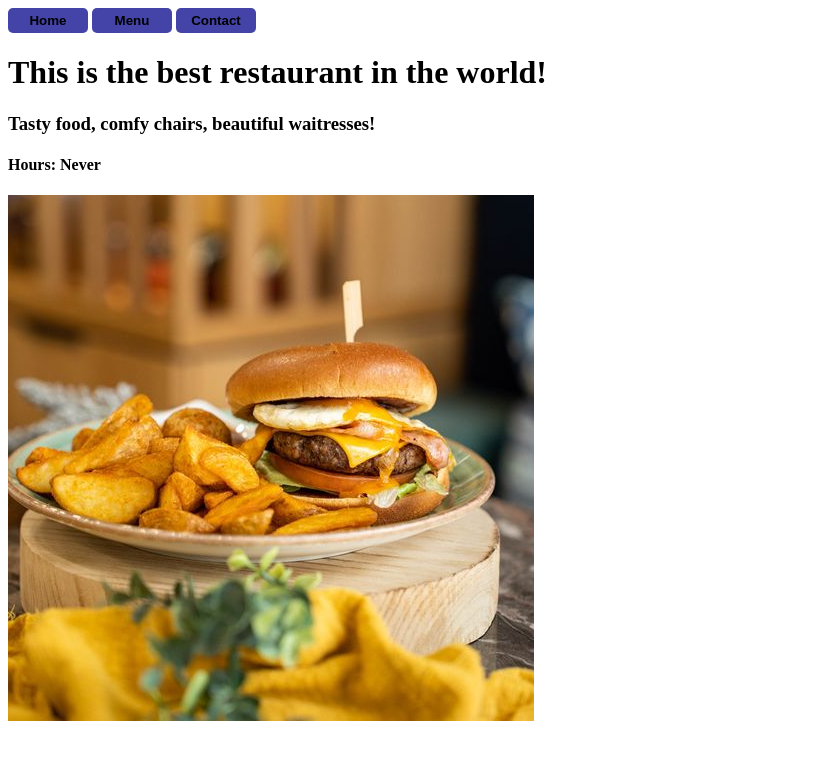
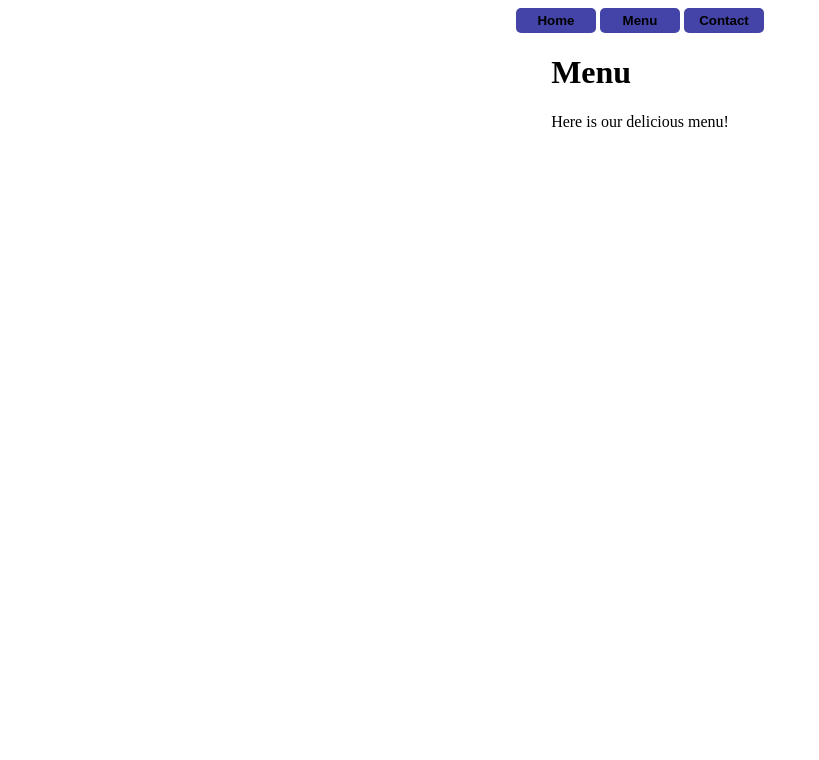
Before and after one commit to Olorin4/project-restaurant-page, a website built with webpack: page src/index.html in a window 1280 px wide. Both pictures are taken after a click on the button "Menu". Shown: the whole page, without its empty margins (0-819 px from the left). Built offline with nearby package versions, Linux system fonts and the light colour scheme.

Commit message:
Create logic for tab-switching and create different modules for each tab

```diff
--- a/package.json
+++ b/package.json
@@ -7,7 +7,7 @@
   "scripts": {
     "test": "echo \"Error: no test specified\" && exit 1",
     "watch": "webpack --watch",
-    "start": "webpack serve --open --config webpack.dev.js",
+    "start": "webpack serve --config webpack.dev.js --open",
     "build": "webpack --config webpack.prod.js"
   },
   "keywords": [],
--- /dev/null
+++ b/src/contact.js
@@ -0,0 +1,16 @@
+export function loadContact() {
+    const contactDiv = document.createElement('div');
+
+    const heading1 = document.createElement('h1');
+    heading1.textContent = 'Contact Us';
+
+    const paragraph = document.createElement('p');
+    paragraph.textContent = 'Feel free to contact us at any time!';
+
+    contactDiv.appendChild(heading1);
+    contactDiv.appendChild(paragraph);
+
+    const content = document.getElementById('content');
+    content.innerHTML = ''; // Clear existing content
+    content.appendChild(contactDiv);
+}
--- /dev/null
+++ b/src/home.js
@@ -0,0 +1,27 @@
+import FoodImage from './assets/food.jpg';
+
+// Function to create and return the Home content
+export function loadHome() {
+    const homeDiv = document.createElement('div');
+
+    const heading1 = document.createElement('h1');
+    heading1.textContent = 'This is the best restaurant in the world!';
+
+    const heading3 = document.createElement('h3');
+    heading3.textContent = 'Tasty food, comfy chairs, beautiful waitresses!';
+
+    const heading4 = document.createElement('h4');
+    heading4.textContent = 'Hours: Never';
+
+    const myIcon = new Image();
+    myIcon.src = FoodImage;
+
+    homeDiv.appendChild(heading1);
+    homeDiv.appendChild(heading3);
+    homeDiv.appendChild(heading4);
+    homeDiv.appendChild(myIcon);
+
+    const content = document.getElementById('content');
+    content.innerHTML = ''; // Clear existing content
+    content.appendChild(homeDiv);
+}
--- a/src/index.html
+++ b/src/index.html
@@ -15,11 +15,5 @@
             </nav>
         </header>
 
-        <div id="content">
-            <h1>This is the best restaurant in the world!</h1>
-            <h3>Tasty food, comfy chairs, beautiful waitresses!</h3>
-            <h4>Hours: Never</h4>
-        </div>
-
     </body>
 </html>
--- a/src/index.js
+++ b/src/index.js
@@ -1,17 +1,29 @@
 import './style.css';
-import FoodImage from './assets/food.jpg';
+import { addComponentToBody } from './loadPage';
+import { loadHome } from './home';
+import { loadMenu } from './menu';
+import { loadContact } from './contact';
 
-console.log("Hi, I am a restaurant homepage!");
+document.addEventListener('DOMContentLoaded', () => {
+    addComponentToBody();
 
-function component() {
-    const element = document.createElement('div');
+    // Load initial Home content
+    loadHome();
 
-    // Add the image to our existing div.
-    const myIcon = new Image();
-    myIcon.src = FoodImage;
-    element.appendChild(myIcon);
-
-    return element;
-  }
-
-  document.body.appendChild(component());
+    // Add event listeners to the navigation buttons
+    document.querySelector('nav').addEventListener('click', (event) => {
+        if (event.target.tagName === 'BUTTON') {
+            switch (event.target.textContent) {
+                case 'Home':
+                    loadHome();
+                    break;
+                case 'Menu':
+                    loadMenu();
+                    break;
+                case 'Contact':
+                    loadContact();
+                    break;
+            }
+        }
+    });
+});
--- /dev/null
+++ b/src/loadPage.js
@@ -0,0 +1,8 @@
+export function addComponentToBody() {
+    const body = document.body;
+
+    // Create a div with id "content"
+    const content = document.createElement('div');
+    content.id = 'content';
+    body.appendChild(content);
+}
--- /dev/null
+++ b/src/menu.js
@@ -0,0 +1,16 @@
+export function loadMenu() {
+    const menuDiv = document.createElement('div');
+
+    const heading1 = document.createElement('h1');
+    heading1.textContent = 'Menu';
+
+    const paragraph = document.createElement('p');
+    paragraph.textContent = 'Here is our delicious menu!';
+
+    menuDiv.appendChild(heading1);
+    menuDiv.appendChild(paragraph);
+
+    const content = document.getElementById('content');
+    content.innerHTML = ''; // Clear existing content
+    content.appendChild(menuDiv);
+}
--- a/src/style.css
+++ b/src/style.css
@@ -1,3 +1,10 @@
+body {
+    display: flex;
+    flex-direction: column;
+    justify-content: center;
+    align-items: center;
+}
+
 button {
     background-color: rgb(67, 67, 168);
     border: none;
--- a/webpack.dev.js
+++ b/webpack.dev.js
@@ -6,8 +6,8 @@ module.exports = merge(common, {
    mode: 'development',
    devtool: 'inline-source-map',
    devServer: {
-       static: './dist',
-       watchFiles: ['src/**/*'],
+        static: './dist',
+        watchFiles: ['src/**/*'],
     },
     output: {
         filename: '[name].bundle.js',
```
